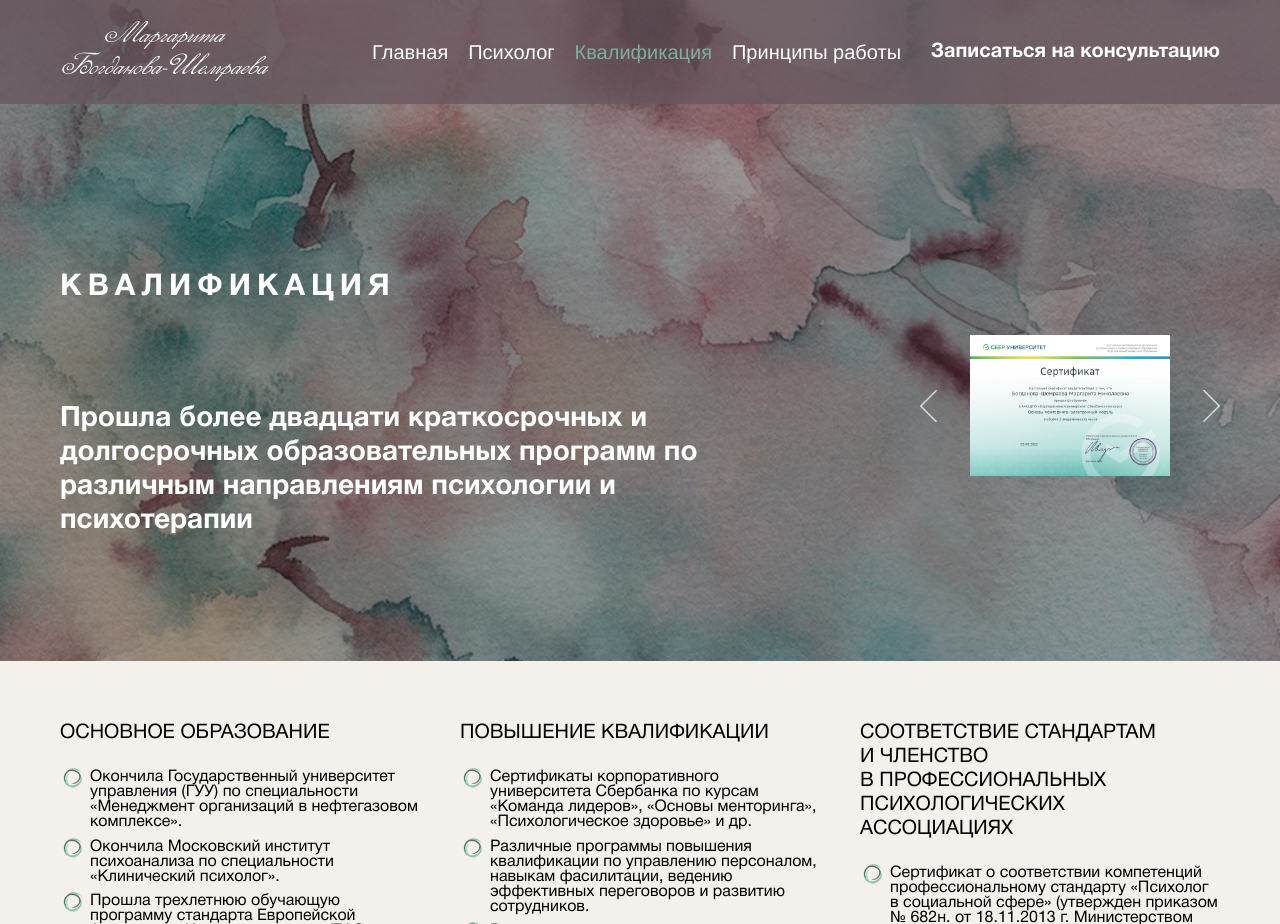
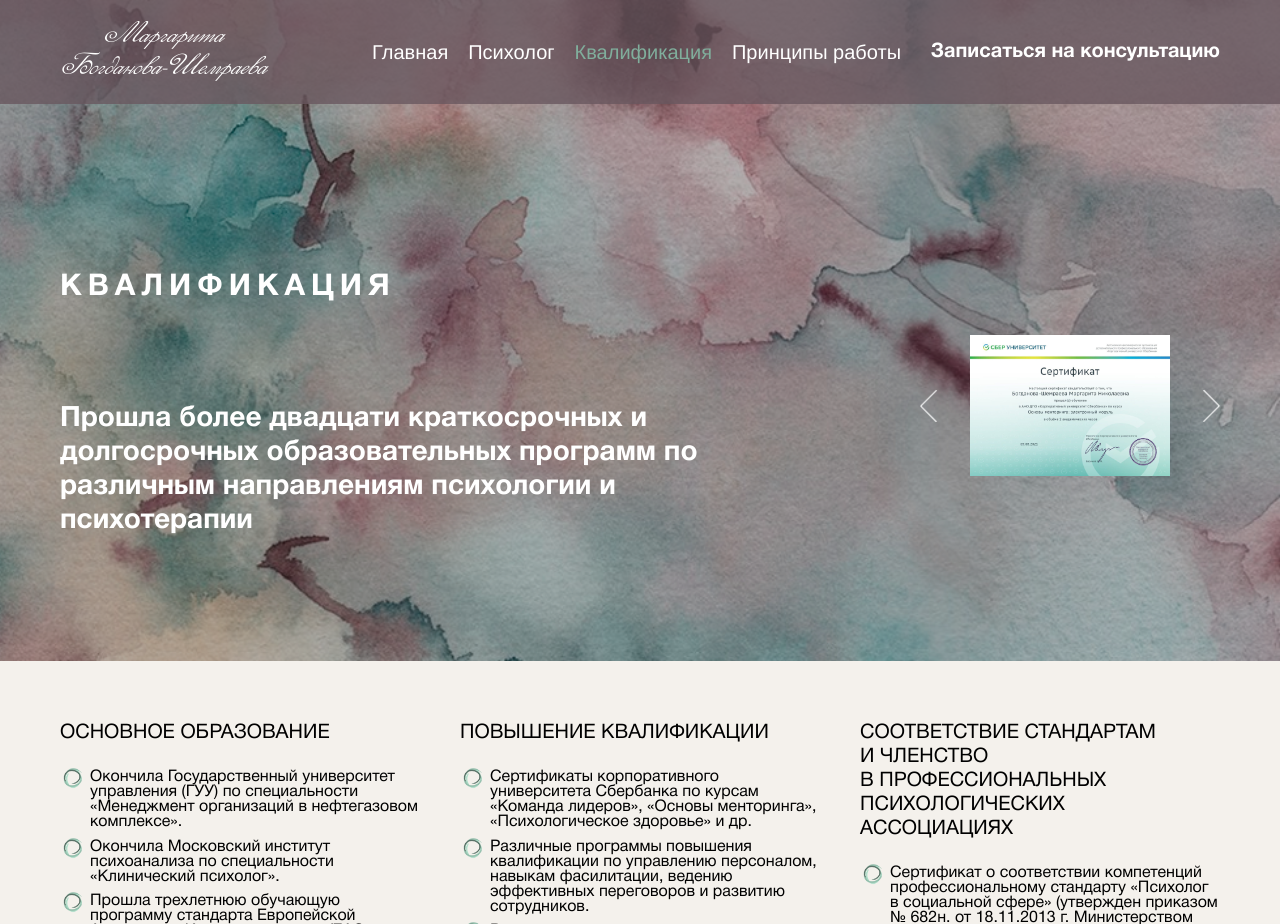
Before and after one commit to icangoodjob/psycholog, a PHP site: page /experience.html in a window 1280 px wide. Shown: the top 924 px of the page. Run offline with PHP 8.4, Linux system fonts and the light colour scheme; some libraries are stand-ins or nearby versions.

```diff
--- a/css/styles.css
+++ b/css/styles.css
@@ -605,7 +605,7 @@ header.root .menu-toggle svg {
         left: 0;
         width: 100%;
         height: 100%;
-        background: rgba(0, 0, 0, .4);
+        background: rgba(0, 0, 0, .3);
     }
     .experience header:after {
         content: none;
```
